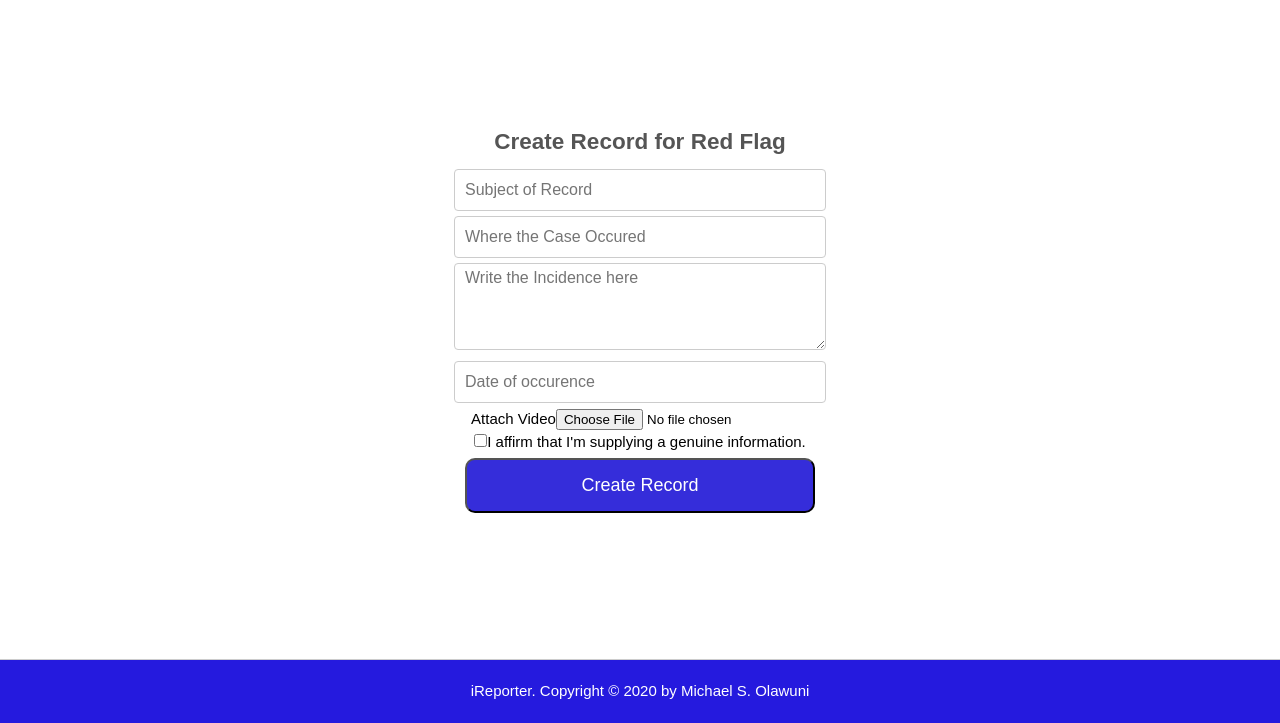
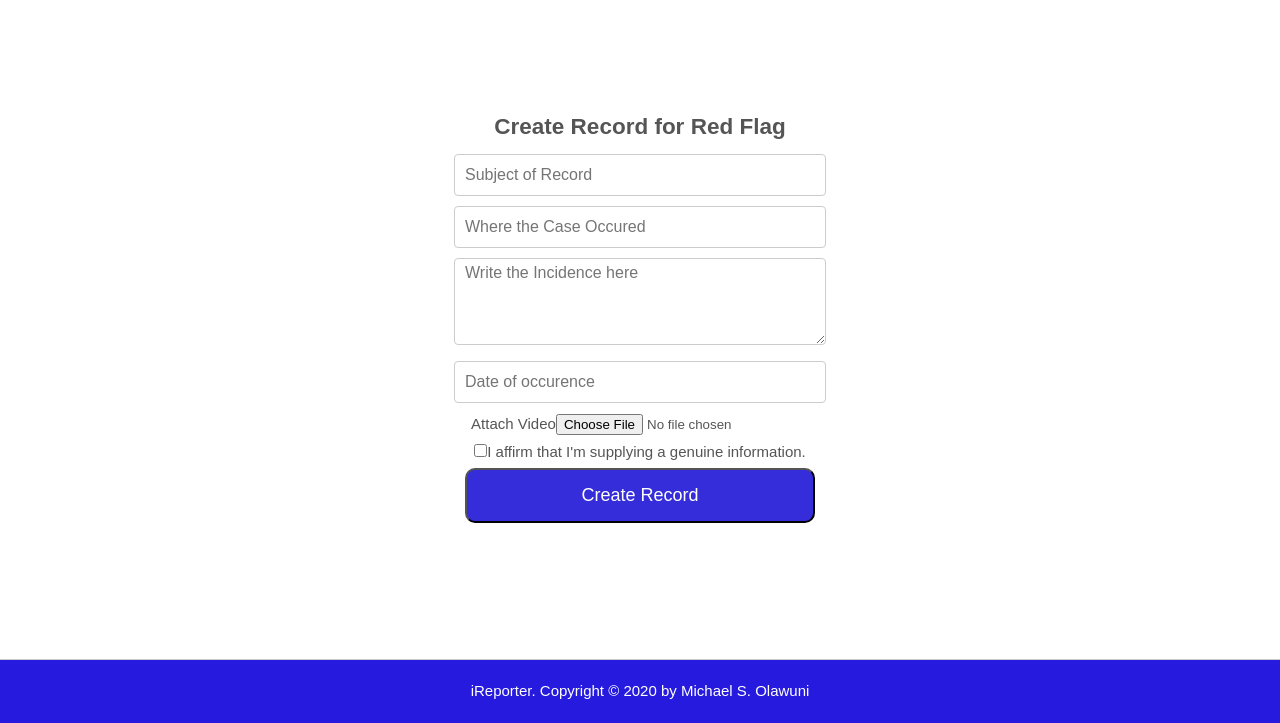
Before and after one commit to mikejesus/iReporter-app, a plain HTML site: page UI/create-red-flag.html in a window 1280 px wide. Shown: the part 86-809 px from the top of the page. Drawn offline with Linux system fonts and the light colour scheme.

Commit message:
chore: Fix CSS text color

```diff
--- a/UI/create-red-flag.html
+++ b/UI/create-red-flag.html
@@ -60,9 +60,10 @@
                     <div class="form-class">
                         <label>Attach Video</label></label><input type="file" placeholder="Upload Video">
                     </div>
-
-                    <p><input type="checkbox" name="agreement">I affirm that I'm supplying a genuine information.</p>
-                    <button type="submit">Create Record</button>
+                    <div class="form-class">
+                        <p><input type="checkbox" name="agreement">I affirm that I'm supplying a genuine information.</p>
+                        <button type="submit">Create Record</button>
+                    </div>
                 </form>
             </div>
         </section>
--- a/UI/css/style.css
+++ b/UI/css/style.css
@@ -255,7 +255,8 @@ button:hover {
 textarea,
 #red-flag input[type="date"],
 #red-flag input[type="email"],
-#red-flag input[type="password"] {
+#red-flag input[type="password"],
+#red-flag file {
     width: 350px;
     height: 40px;
     margin-bottom: 5px;
@@ -273,6 +274,10 @@ textarea,
     padding-top: 5px;
 }
 
+#red-flag label {
+    color: #555555;
+}
+
 #red-flag button {
     width: 350px;
     background-color: rgb(53, 45, 218);
@@ -281,6 +286,11 @@ textarea,
     padding: 15px;
     border-radius: 10px;
     margin-top: 5px;
+}
+
+#red-flag .form-class {
+    margin-bottom: 5px;
+    color: #555555;
 }
 
 
```
